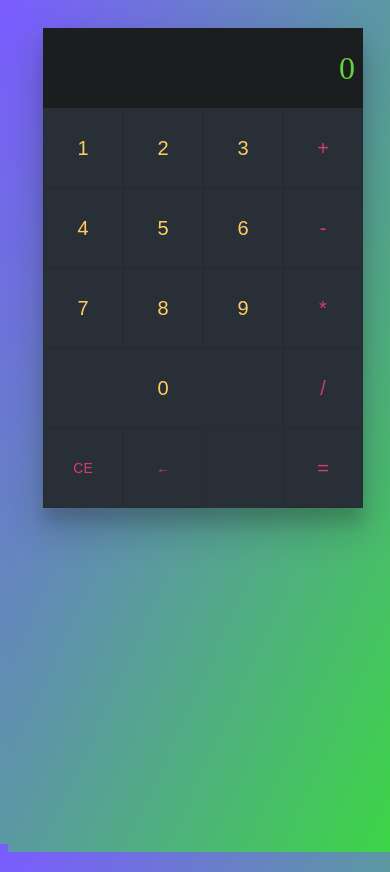
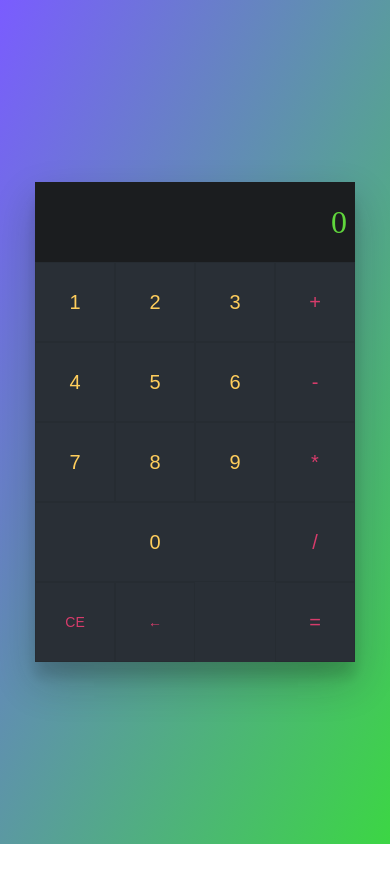
Before and after one commit to khristian-yazid/calculator-app, a React (Create React App) app: page / in a window 390 px wide. After the commit the page ends 844 px from the top, so only its background shows below. Built offline with nearby package versions, Linux system fonts and the light colour scheme.

Commit message:
styles responsive

```diff
--- a/src/assets/styles/App.css
+++ b/src/assets/styles/App.css
@@ -9,8 +9,11 @@ body {
 }
 
 body {
-  padding-top: 20px;
+  display: flex;
+  justify-content: center;
+  align-items: center;
   user-select: none;
+  margin: 0;
 }
 
 .react-calculator {
```
